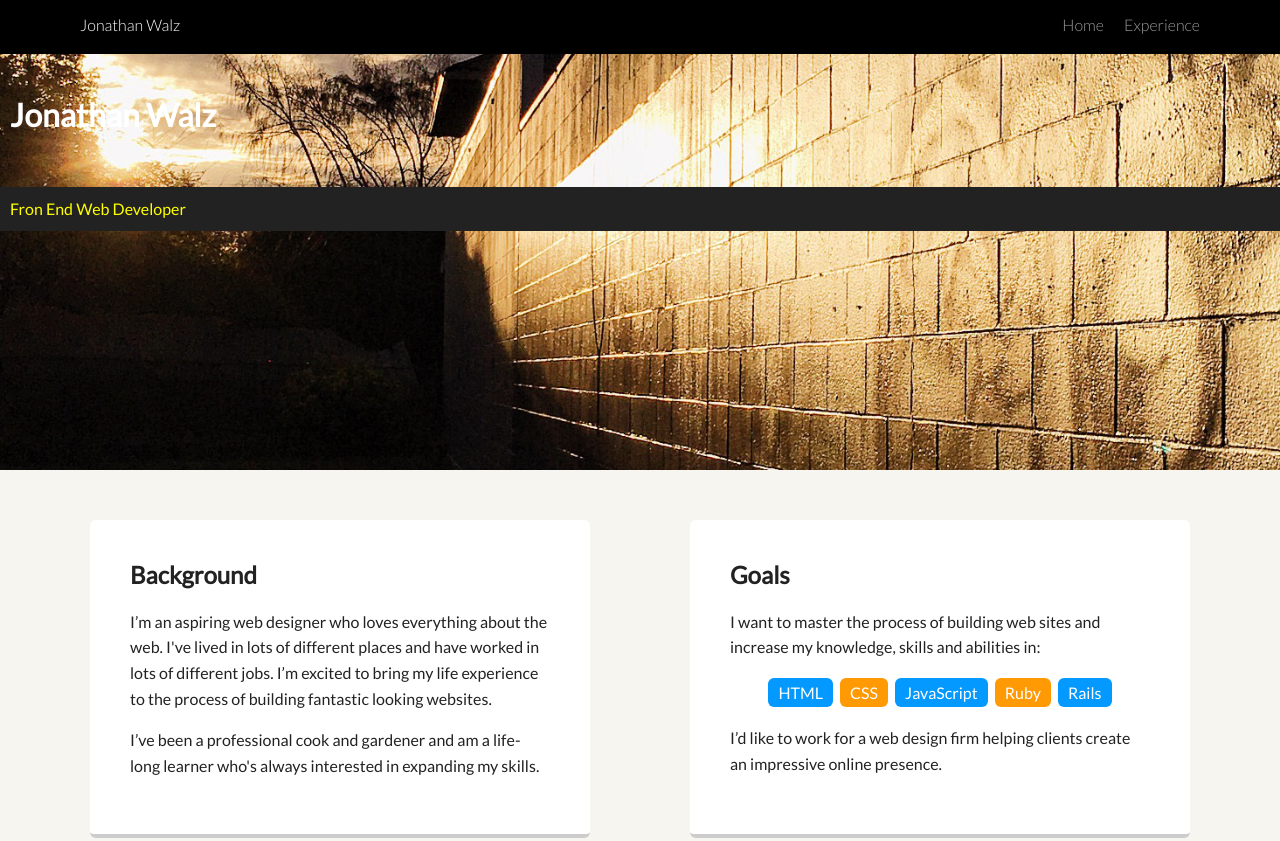
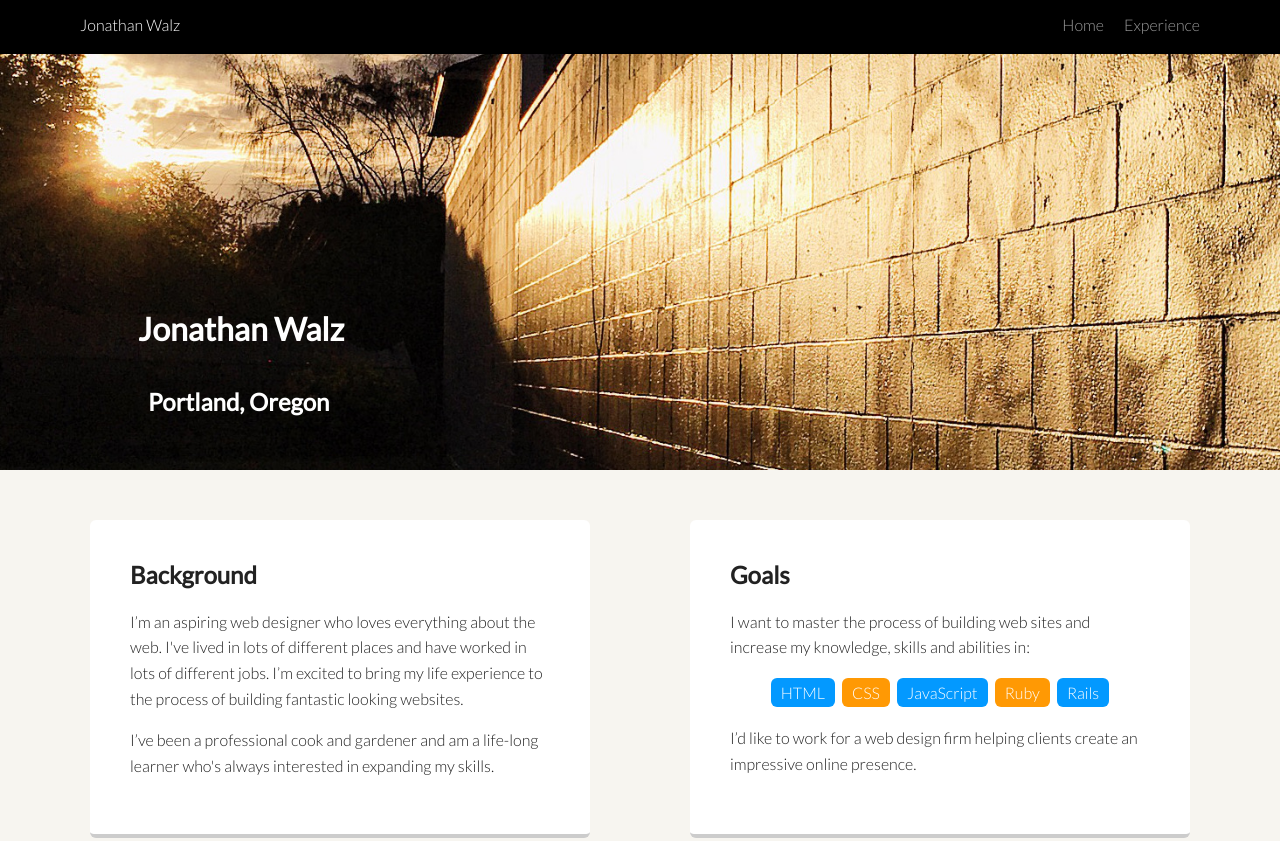
Before and after one commit to jonwalz/treehouse_portfolio, a website: page index.html in a window 1280 px wide. Shown: the top 841 px of the page. Drawn offline with Linux system fonts and the light colour scheme.

Commit message:
Added some styles

```diff
--- a/index.html
+++ b/index.html
@@ -19,8 +19,11 @@
 <header>
     <!--<h2>Put an image here</h2>-->
     <div class="flex-head">
-        <h1 class="tag name">Jonathan Walz</h1>
-        <p class="tag location">Fron End Web Developer</p>
+        <div class="tag head-name">
+            <h1>Jonathan Walz</h1>
+            <h2 class="tag location">Portland, Oregon</h2>
+        </div>
+
     </div>
 
 </header>
--- a/styles.css
+++ b/styles.css
@@ -7,6 +7,7 @@ body {
     margin: 0;
     padding: 0;
     font-family: 'Lato', sans-serif;
+    font-weight: 300;
     color: #222;
     background: #f7f5f0;
     width: 100%;
@@ -45,7 +46,7 @@ a:hover {
 }
 
 .nav .name {
-    display: block;
+    /*display: block;*/
     margin-right: auto;
     color: white;
 }
@@ -63,10 +64,18 @@ a:hover {
 }
 .flex-head {
     display: flex;
-    flex-direction: column;
+    align-items: flex-end;
+    height: 50vh;
+    width: 80%;
+    margin: 0 auto;
+}
+.flex-head > h1 {
+    font-weight: 300;
+}
+.head-name {
+    /*width: 100%;*/
 }
 header {
-    align-self: flex-end;
     background: url('images/File_000.jpg') no-repeat top center;
     background-size: cover;
     background-position: center;
@@ -94,11 +103,6 @@ header .profile-image:hover {
 .tag {
     color: #ffffff;
     padding: 10px;
-}
-
-.location {
-    background-color: #222;
-    color: yellow;
 }
 
 .card {
```
